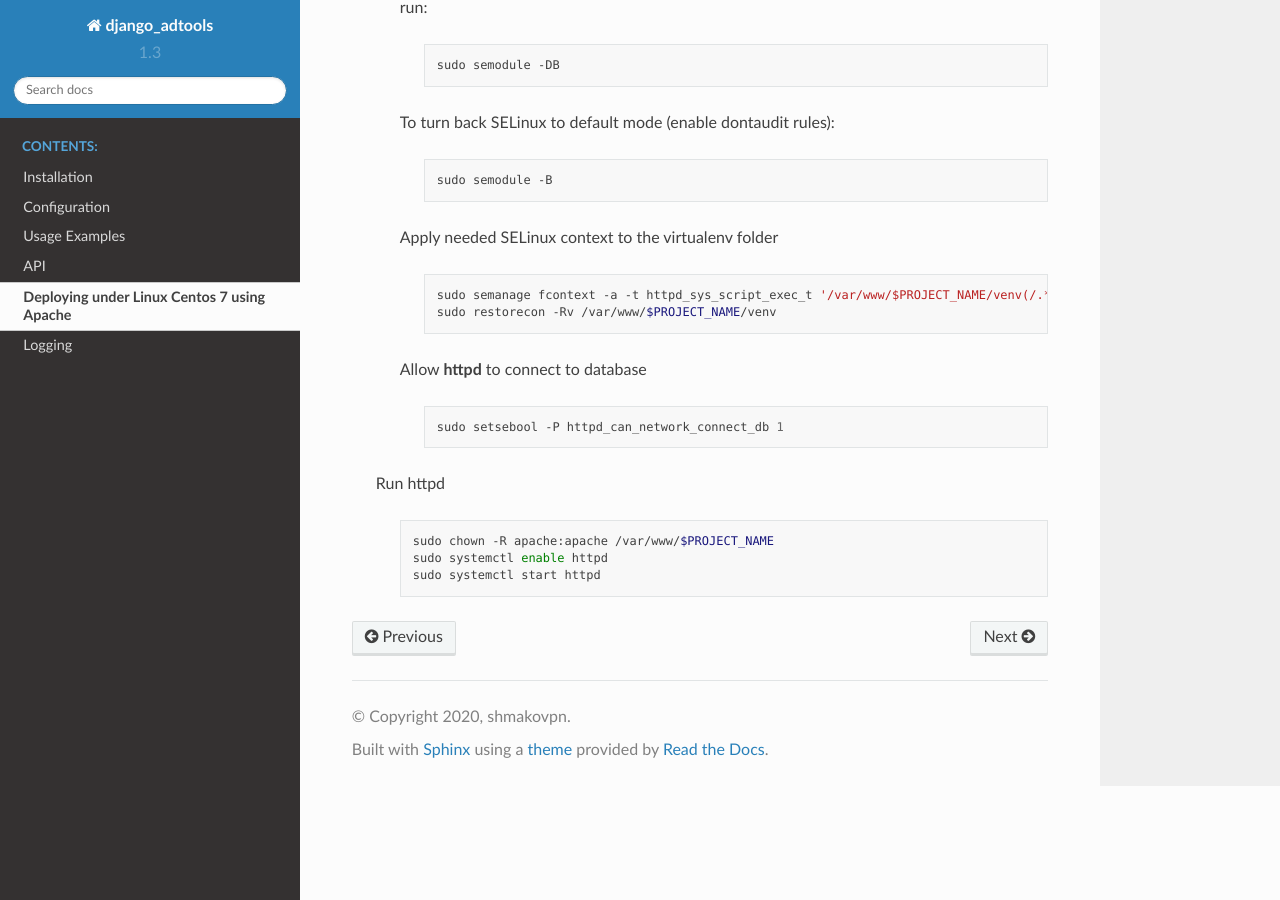
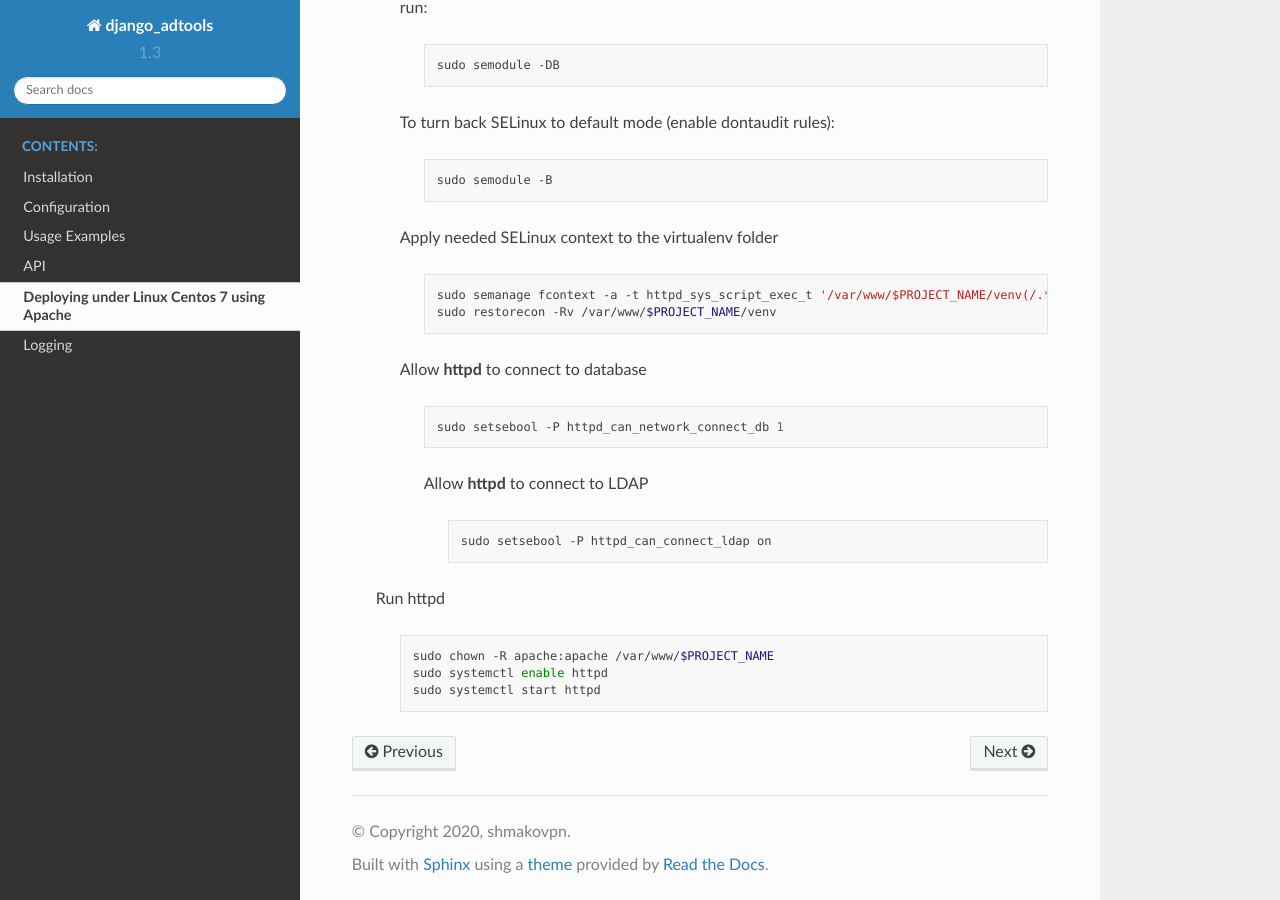
Before and after one commit to shmakovpn/django_adtools, a Sphinx documentation site: the page built from docs/source/centos7.rst, in a window 1280 px wide and 900 px high, scrolled down 2612 px. Built offline with Sphinx 7.4.7 and the Read the Docs theme 2.0.0, drawn with Linux system fonts in a browser that asks for light colours.

Commit message:
Update centos7.rst
solved the issue with the connection to an LDAP when SELinux is enabled

```diff
--- a/docs/source/centos7.rst
+++ b/docs/source/centos7.rst
@@ -155,6 +155,12 @@ Deploying under Linux Centos 7 using Apache
 
     sudo setsebool -P httpd_can_network_connect_db 1
 
+   Allow **httpd** to connect to LDAP
+
+    .. code-block:: bash
+
+     sudo setsebool -P httpd_can_connect_ldap on
+
  Run httpd
 
    .. code-block:: bash
```
